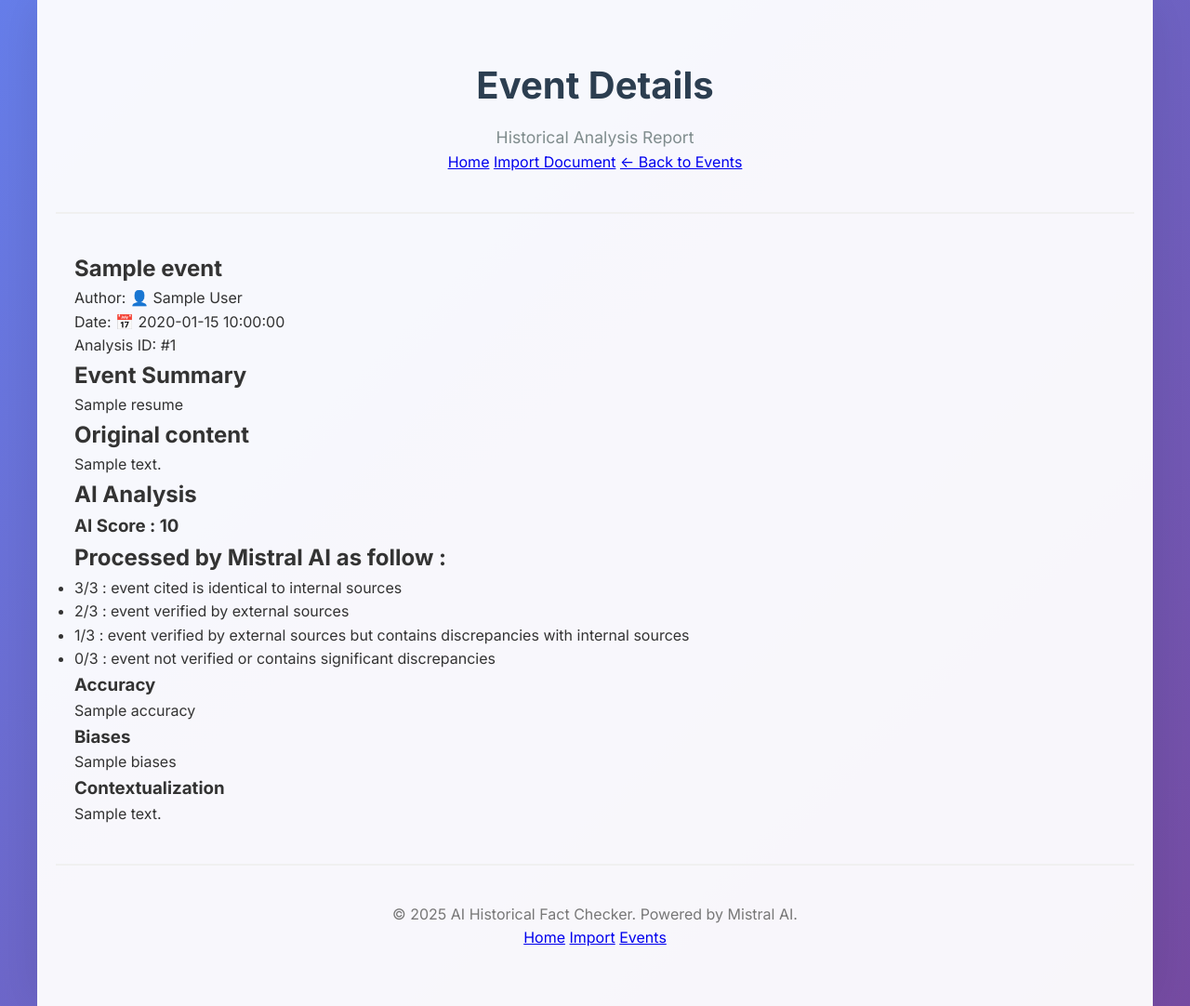
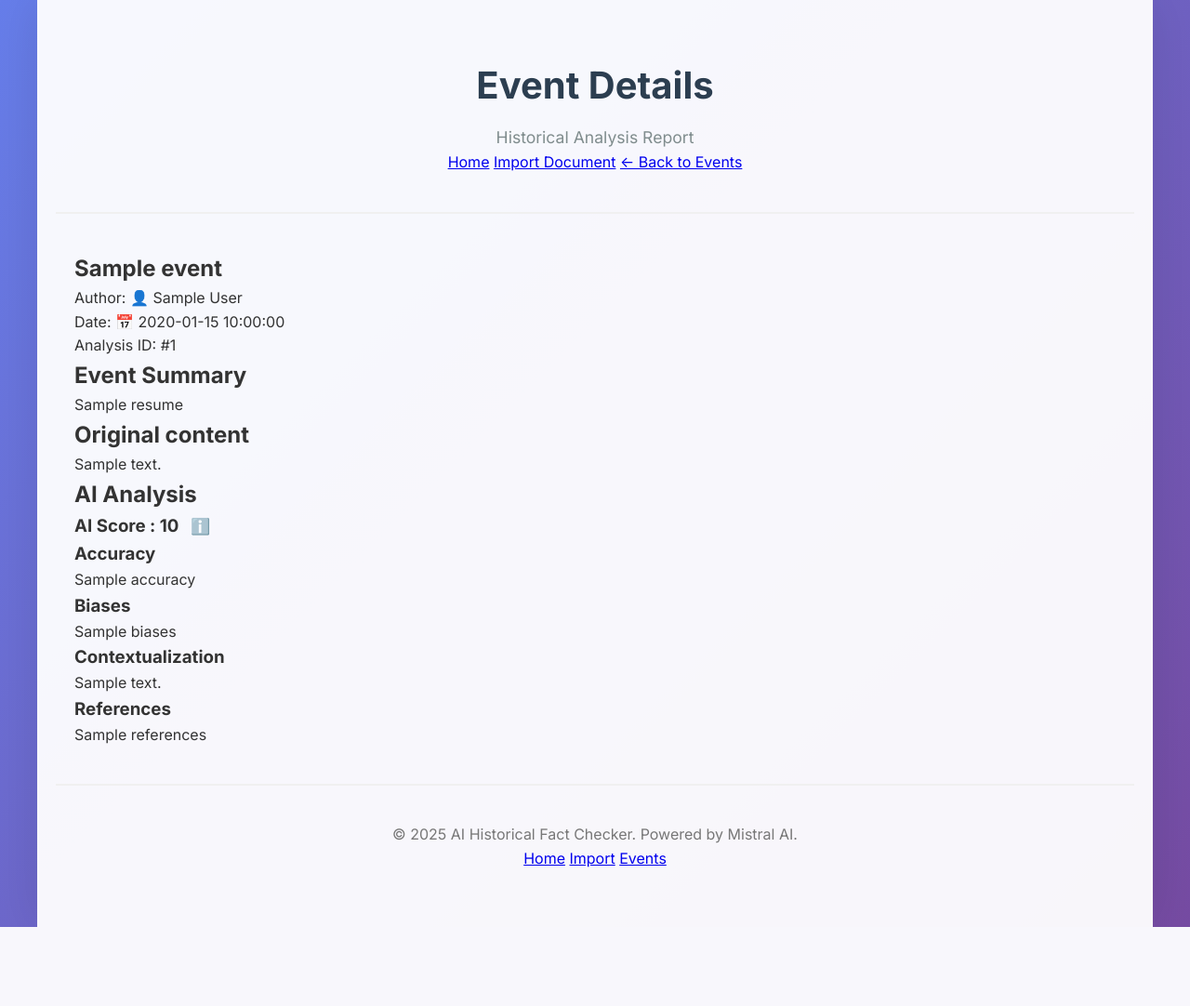
Before and after one commit to Dori-Tos/mistral-ai-project, a Flask app: template app/templates/event_detail.html in a window 1280 px wide. Shown: the whole page at 93% size. After the commit the page ends 997 px from the top, so only its background shows below. Run offline with Flask 3, Linux system fonts and the light colour scheme; the template is opened without the code that fills it: most values are stand-ins (such as "Sample title", 1, 10 or a date in 2020); some libraries are stand-ins or nearby versions.

Commit message:
prompt engineering for better fact analysis only based on information provided by the authorized tools + AI score system added

```diff
--- a/app/static/css/style.css
+++ b/app/static/css/style.css
@@ -757,3 +757,49 @@ input[type="date"]:invalid {
         padding: 20px 15px;
     }
 }
+
+/* Info Icon Tooltip Styles */
+.info-icon {
+    display: inline-block;
+    cursor: help;
+    font-size: 0.9em;
+    margin-left: 8px;
+    opacity: 0.7;
+    transition: opacity 0.2s ease;
+    position: relative;
+}
+
+.info-icon:hover {
+    opacity: 1;
+}
+
+.info-icon:hover::after {
+    content: attr(title);
+    position: absolute;
+    left: 50%;
+    transform: translateX(-50%);
+    top: calc(100% + 10px);
+    background: #2c3e50;
+    color: white;
+    padding: 12px 16px;
+    border-radius: 8px;
+    white-space: pre-line;
+    z-index: 1000;
+    font-size: 0.9rem;
+    line-height: 1.5;
+    min-width: 300px;
+    box-shadow: 0 4px 12px rgba(0, 0, 0, 0.2);
+    text-align: left;
+    font-weight: normal;
+}
+
+.info-icon:hover::before {
+    content: '';
+    position: absolute;
+    left: 50%;
+    transform: translateX(-50%);
+    top: calc(100% + 2px);
+    border: 8px solid transparent;
+    border-bottom-color: #2c3e50;
+    z-index: 1001;
+}
--- a/app/templates/event_detail.html
+++ b/app/templates/event_detail.html
@@ -73,39 +73,28 @@
             <h2>AI Analysis</h2>
             <div class="status-grid">
               <div class="status-item verified">
-                <h3>AI Score : {{ event.ai_score }}</h3>
-                <div class="status-description">
-                  <h2>Processed by Mistral AI as follow :</h2>
-                  <ul>
-                    <li>3/3 : event cited is identical to internal sources</li>
-                    <li>2/3 : event verified by external sources</li>
-                    <li>
-                      1/3 : event verified by external sources but contains
-                      discrepancies with internal sources
-                    </li>
-                    <li>
-                      0/3 : event not verified or contains significant
-                      discrepancies
-                    </li>
-                  </ul>
-                </div>
+                <h3>AI Score : {{ event.score }}
+                  <span class="info-icon" title="3/3: event cited is identical to internal sources&#10;2/3: event verified by external sources&#10;1/3: event verified by external sources but contains discrepancies with internal sources&#10;0/3: event not verified or contains significant discrepancies">ℹ️</span>
+                </h3>
               </div>
               <div class="status-item published">
                 <h3>Accuracy</h3>
-                <div class="status-description">
-                  {{event.accuracy}}
-                </div>
+                <div class="status-description">{{event.accuracy}}</div>
               </div>
               <div class="status-item published">
                 <h3>Biases</h3>
-                <div class="status-description">
-                  {{event.biases}}
-                </div>
+                <div class="status-description">{{event.biases}}</div>
               </div>
               <div class="status-item published">
                 <h3>Contextualization</h3>
                 <div class="status-description">
                   {{event.contextualization}}
+                </div>
+              </div>
+              <div class="status-item published">
+                <h3>References</h3>
+                <div class="status-description">
+                  {{event.references}}
                 </div>
               </div>
             </div>
--- a/app/utils/file_processor.py
+++ b/app/utils/file_processor.py
@@ -336,5 +336,5 @@ def add_event_details(event, analysis):
     event['biases'] = analysis.get('biases', 'N/A')
     event['contextualization'] = analysis.get('contextualization', 'N/A')
     event['references'] = analysis.get('references', [])
-    event['ai_score'] = analysis.get('score', 0)
+    event['score'] = analysis.get('score', 0)
     return event
```
Also changed, not shown: aiFeatures/MistralClient.py (+13 -9 lines).
